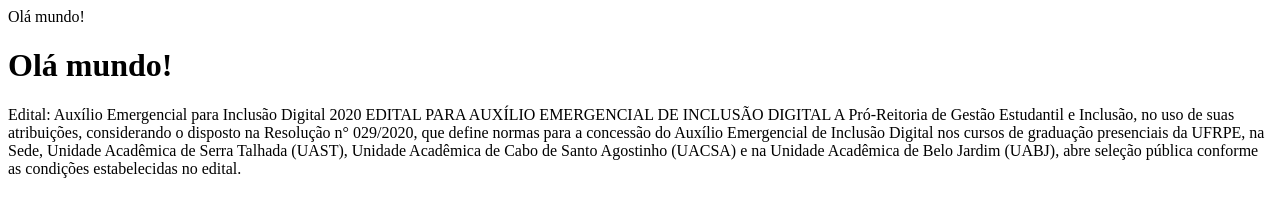
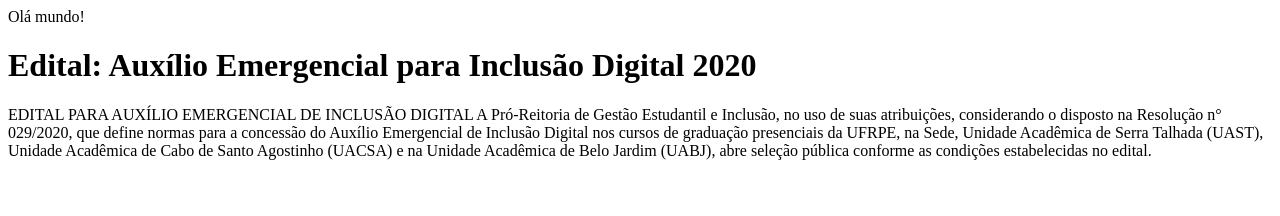
Before and after one commit to mdsnmaria/pw, a plain HTML site: page index.html in a window 1280 px wide. Drawn offline with Linux system fonts and the light colour scheme.

Commit message:
modifiquei o titulo de index.html

```diff
--- a/index.html
+++ b/index.html
@@ -6,8 +6,8 @@
 </head>
 <body>
 Olá mundo!
-<h1>Olá mundo!</h1>
-Edital: Auxílio Emergencial para Inclusão Digital 2020
+<h1>Edital: Auxílio Emergencial para Inclusão Digital 2020
+</h1>
 
 EDITAL PARA AUXÍLIO EMERGENCIAL DE INCLUSÃO DIGITAL
 
```
